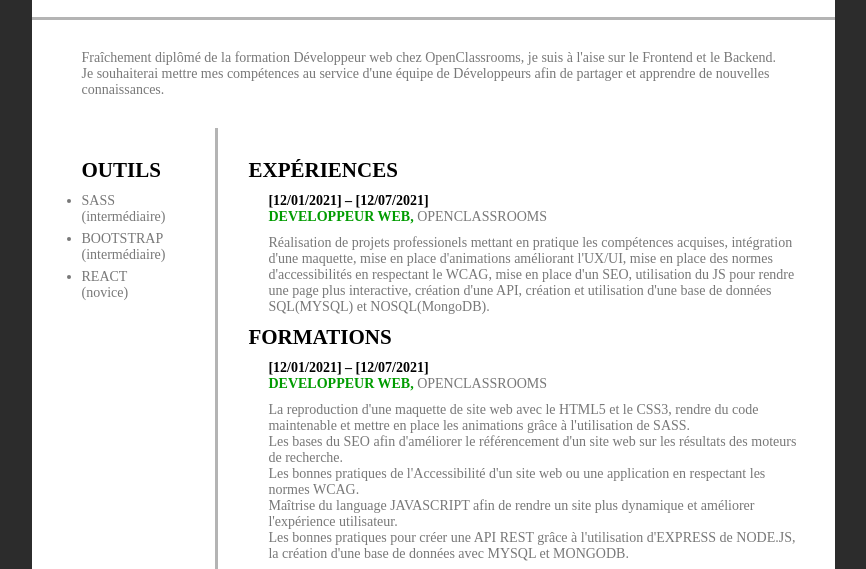
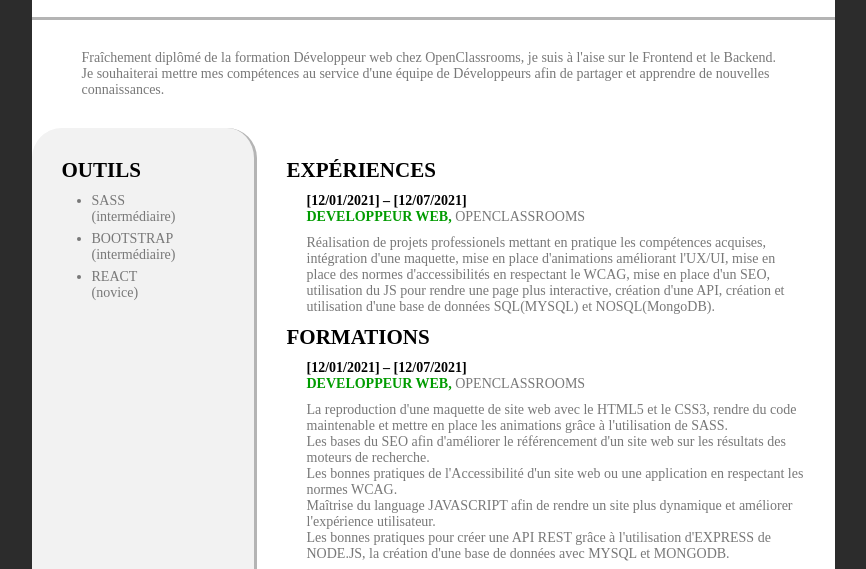
Before and after one commit to lordkao/CV_David_Yem, a plain HTML site: page index.html in a window 1280 px wide. Shown: the part 228-797 px from the top of the page, without its empty margins (207-1073 px from the left). Drawn offline with Linux system fonts and the light colour scheme.

Commit message:
maj gutters

```diff
--- a/index.html
+++ b/index.html
@@ -30,9 +30,9 @@
             Je souhaiterai mettre mes compétences au service d'une équipe de Développeurs afin de partager et apprendre de nouvelles connaissances.
         </p>
         <main class="main">
-            <aside class="gutters">
-                <div>
-                    <h2 class="title">OUTILS</h2>
+            <aside>
+                <div class="gutters">
+                    <h2 class="title tools-title">OUTILS</h2>
                     <div id="tools">
                         <ul class="tools-list">
                             <li>SASS <br>(intermédiaire)</li>
--- a/style.css
+++ b/style.css
@@ -79,19 +79,23 @@ a{
     flex-direction: row;
     justify-content: center;
 }
-.gutters{
+aside{
     display: flex;
     flex-direction: column;
-    justify-content: center;
+    justify-content: flex-start;
     align-items: center;
-    width: auto;
-    height: 100%;
-    margin: 3rem 5rem;
+    width: 30%;
+    border-right: 3px rgb(180, 180, 180) solid;
+    background-color: #f2f2f2;
+    border-radius: 3rem;
+}
+.gutters{
+    margin: 3rem 0;
+    width: 100%;
 }
 .journey{
     width: 70%;
     padding: 3rem 3rem;
-    border-left: 3px rgb(180, 180, 180) solid;
 }
 #presentation{
     display: flex;
@@ -129,6 +133,10 @@ li{
 }
 #tools{
     width: 100%;
+    padding: 0 6rem;
+}
+.tools-title{
+    padding: 0 3rem;
 }
 .tools-list{
     width: 100%;
```
